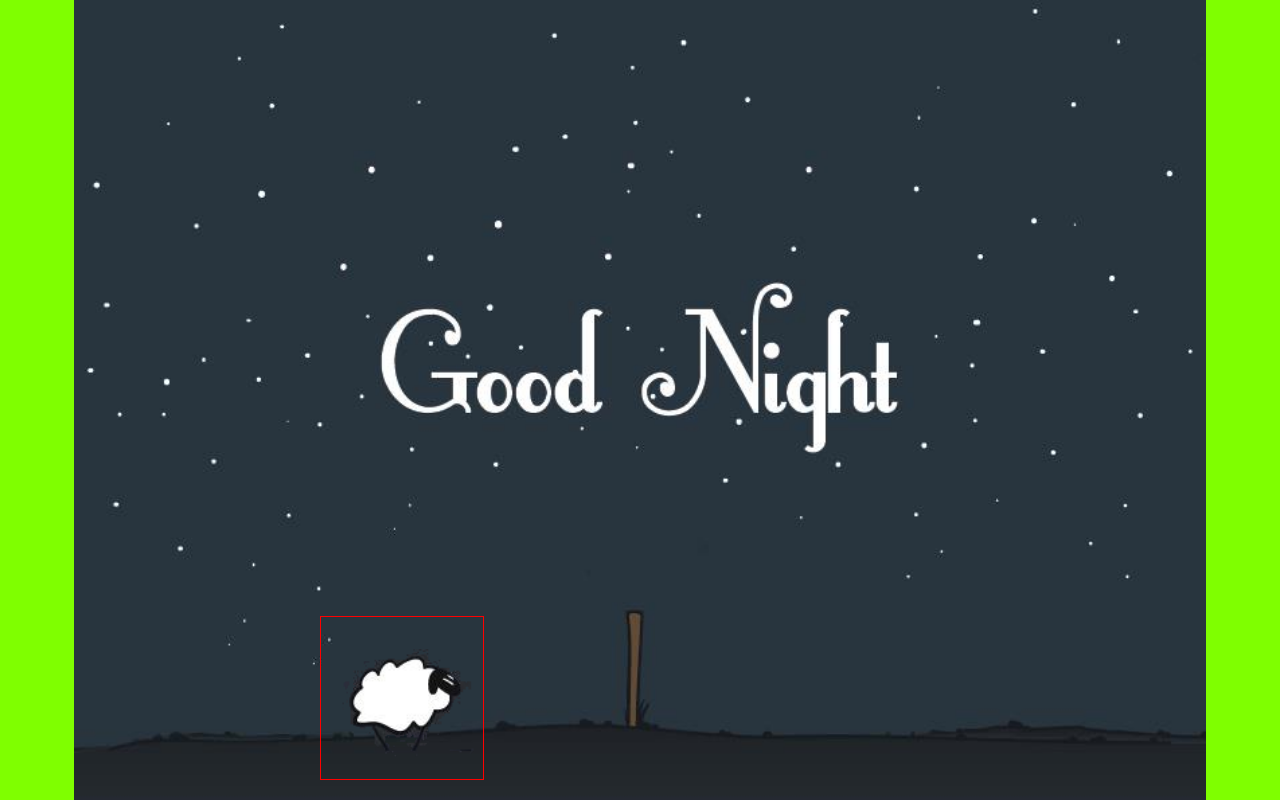
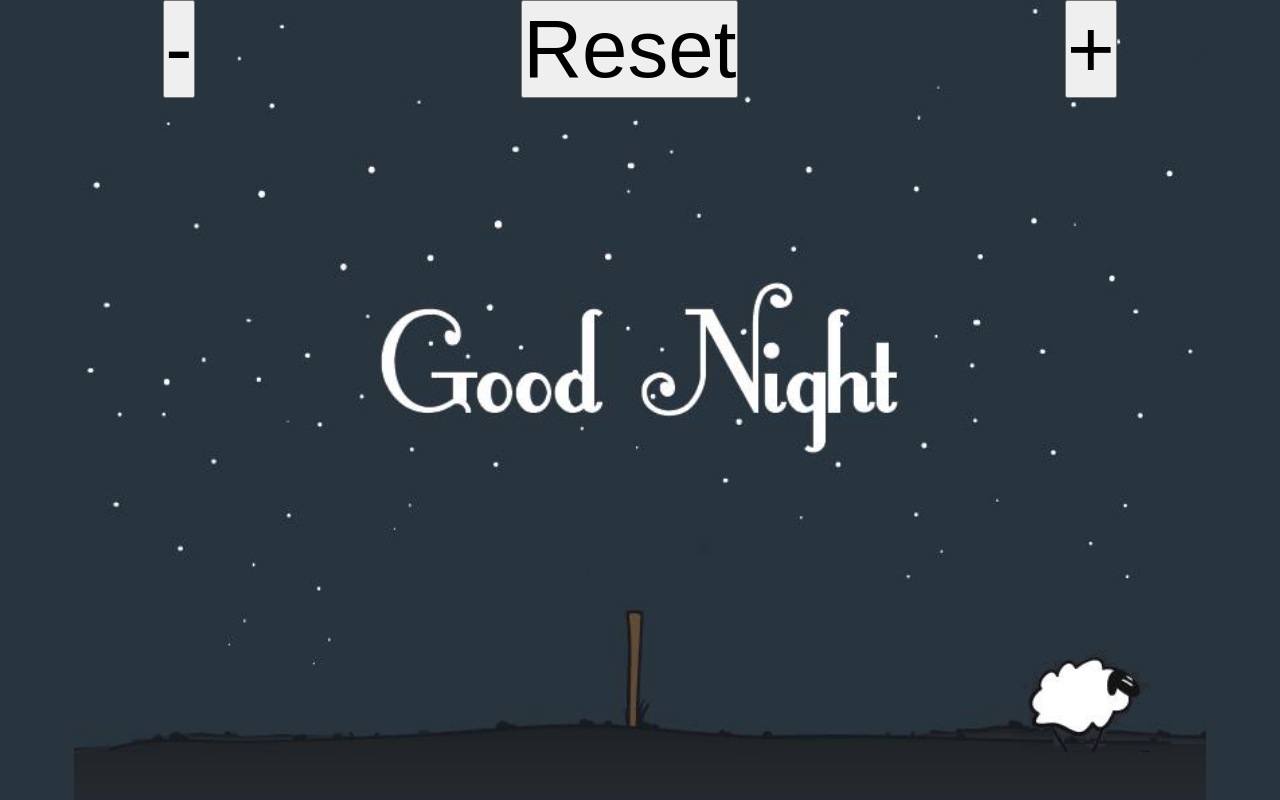
Before and after one commit to boobaGreen/Counter, a plain HTML site: page index.html in a window 1280 px wide. Drawn offline with Linux system fonts and the light colour scheme.

Commit message:
accenno_bottoni

```diff
--- a/assets/js/index.js
+++ b/assets/js/index.js
@@ -3,8 +3,11 @@ let Border_Top;
 let Border_Left;
 let Small_H;
 let Small_W;
-let canvasSheep = document.getElementById("canvasSheep");
-const ctx = document.getElementById("canvasSheep").getContext("2d");
+let newBtna;
+let newBtnb;
+let newBtnc;
+let primoGiro = true;
+
 const img = new Image(); // Create new img element
 img.src = "/assets/img/pecorelle_t.png";
 let CanvasWidth;
@@ -24,15 +27,13 @@ function sleep(ms) {
 }
 
 function drawSheep() {
+  let canvasSheep = document.getElementById("canvasSheep");
+  const ctx = document.getElementById("canvasSheep").getContext("2d");
   const img = new Image();
   const offSetRiga = 0;
   const offSetColonna = PositionSheepFrameSheetSelect[actualFrame];
   img.onload = () => {
-    console.log(CanvasHeight);
-    console.log(CanvasWidth);
-
     ctx.clearRect(0, 0, canvasSheep.width, canvasSheep.height);
-
     canvasSheep.style.position = "absolute";
     canvasSheep.style.bottom = SheepPositionActualBottom + "px";
     canvasSheep.style.left = SheepPositionActualLeft + "px";
@@ -50,12 +51,45 @@ function drawSheep() {
     );
   };
   img.src = "/assets/img/pecorelle_t.png";
-  actualFrame++;
+
+  if (actualFrame > 4) {
+    SheepPositionActualBottom = 20; // da mettre calcolo
+  }
 }
+function drawBtn() {
+  // let btn = document.createElement("button");
+  // btn.innerText = "Inc";
+  // document.body.appendChild(btn);
 
+  let fs = Math.round((W / 250) * 10) / 10;
+  if (primoGiro) {
+    newBtna = document.createElement("button");
+    newBtna.id = "btnDec";
+    newBtna.innerText = "-";
+    newBtna.className = "btnact";
+    document.querySelector("#dec").appendChild(newBtna);
+    newBtnb = document.createElement("button");
+    newBtnb.id = "btnRst";
+    newBtnb.innerText = "Reset";
+    newBtnb.className = "btnact";
+    document.querySelector("#rst").appendChild(newBtnb);
+    newBtnc = document.createElement("button");
+    newBtnc.className = "btnact";
+    newBtnc.id = "btnInc";
+    newBtnc.innerText = "+";
+    document.querySelector("#inc").appendChild(newBtnc);
+    primoGiro = false;
+  }
+
+  newBtna.style.fontSize = fs + "rem";
+
+  newBtnb.style.fontSize = fs + "rem";
+
+  newBtnc.style.fontSize = fs + "rem";
+}
 function windowResize() {
-  H = document.getElementById("design-area").clientHeight; // la dimensione senza barre page-up/dw
-  W = document.getElementById("design-area").clientWidth;
+  H = document.getElementById("designArea").clientHeight; // la dimensione senza barre page-up/dw
+  W = document.getElementById("designArea").clientWidth;
   console.log("Big_H :", H);
   console.log("Big_W :", W);
 
@@ -67,7 +101,6 @@ function windowResize() {
     Border_Top = Math.trunc((H - Small_H) / 2);
     Border_Left = 0;
   } else {
-    Bordi_Top = false;
     Border_Top = 0;
     Small_W = Math.trunc(RATIO_BKGR * H);
     Small_H = H;
@@ -77,10 +110,10 @@ function windowResize() {
   console.log("Small_W :", Small_W);
   console.log("Border-Top: ", Border_Top);
   console.log("Border-Left: ", Border_Left);
-  document.getElementById("paint-area").style.width = Small_W + "px";
-  document.getElementById("paint-area").style.height = Small_H + "px";
-  // div posizionao rimane un piccolo glitch ogni tanto con refresh passa tutto
-  var d = document.getElementById("paint-area");
+  document.getElementById("paintArea").style.width = Small_W + "px";
+  document.getElementById("paintArea").style.height = Small_H + "px";
+
+  var d = document.getElementById("paintArea");
   d.style.position = "absolute";
   d.style.left = Border_Left + "px";
   d.style.top = Border_Top + "px";
@@ -93,26 +126,28 @@ function windowResize() {
 
   console.log(CanvasHeight);
   console.log(CanvasWidth);
+  let fs = Math.round((W / 250) * 10) / 10;
   drawSheep();
+  drawBtn();
 }
 
 async function init() {
   window.addEventListener("resize", windowResize);
   windowResize();
 
-  for (let i = 1; i < 9; i++) {
-    await sleep(2000);
+  for (let i = 0; i < 8; i++) {
+    actualFrame++;
+    await sleep(500);
     if (actualFrame == 0) {
-      SheepPositionActualBottom = 300;
+      windowResize();
     } else {
+      if (actualFrame == 4) {
+        SheepPositionActualBottom = Small_H / 5;
+      }
       SheepPositionActualLeft = actualFrame * (Small_W / 10) + 20;
     }
-    //SheepPositionActualLeft = actualFrame * CanvasWidth + CanvasWidth;
-    if (actualFrame < 8) {
-    } else {
-    }
 
-    drawSheep();
+    windowResize();
   }
 }
 window.onload = init;
--- a/assets/js/indexold.js
+++ /dev/null
@@ -1,60 +0,0 @@
-let cw;
-let ch;
-let sheep_x = 20 + "px";
-let sheep_y = 50 + "px";
-let frameWidth = 120;
-let frameHeight = 120;
-let canvas;
-let ctx;
-
-function letresize() {
-  let w = window.innerWidth;
-  let h = window.innerHeight;
-  h1 = Math.trunc((h / 100) * 98);
-  w1 = Math.trunc(h * 1.42);
-  let div = document.getElementById("area-disegno");
-  div.style.height = h1 + "px";
-  div.style.width = w1 + "px";
-  div.style.border = "2px dotted red";
-  let cw = Math.trunc(w1 / 5);
-  let ch = Math.trunc(h1 / 5);
-
-  canvas.width = ch;
-  canvas.height = ch;
-  console.log("cw", cw);
-  console.log("ch", ch);
-  canvas.style.left = sheep_x;
-  canvas.style.bottom = sheep_y;
-  canvas.style.position = "absolute";
-}
-
-function drawImageActualSize() {
-  let row = 0;
-  let column = 0;
-
-  img.addEventListener("load", function () {
-    ctx.drawImage(
-      image,
-      column * frameWidth,
-      row * frameHeight,
-      frameWidth,
-      frameHeight,
-      0,
-      0,
-      frameWidth,
-      frameHeight
-    );
-  });
-}
-
-canvas = document.getElementById("canvas");
-ctx = canvas.getContext("2d");
-
-let image = new Image(); // Using optional size for image
-// Draw when image has loaded
-
-// Load an image of intrinsic size 300x227 in CSS pixels
-image.src = "/assets/img/pecorelle.png";
-
-window.addEventListener("resize", letresize);
-letresize();
--- a/assets/sass/_base.scss
+++ b/assets/sass/_base.scss
@@ -1,5 +1,5 @@
 // COLOR VARIABLES
-$color-background-night: rgb(40, 53, 62);
+$color-background-night: #28353e;
 
 *,
 *::before,
@@ -8,8 +8,11 @@ $color-background-night: rgb(40, 53, 62);
   padding: 0;
   box-sizing: inherit;
 }
-
+html {
+  font-size: 100%;
+}
 body {
+  box-sizing: border-box;
   background-color: $color-background-night;
   height: 100vh;
 }
--- a/assets/sass/_design-area.scss
+++ b/assets/sass/_designArea.scss
@@ -1,11 +1,7 @@
-.design-area {
-  font-size: 1;
-  position: absolute;
+.designArea {
   height: 100%;
   width: 100%;
   margin: 0 auto;
-
-  background-color: chartreuse;
 
   background-image: url("/assets/img/background.png");
   background-repeat: no-repeat;
@@ -13,3 +9,16 @@
   background-size: contain;
   background-position: center;
 }
+.act {
+  display: flex;
+  flex-direction: row;
+  flex-wrap: nowrap;
+  justify-content: space-around;
+  align-items: center;
+  position: relative;
+}
+
+#divcmd {
+  position: absolute;
+  height: 100%;
+}
--- a/assets/sass/_paint-area.scss
+++ b/assets/sass/_paintArea.scss
@@ -1,5 +1,7 @@
-.paint-area {
+.paintArea {
   background-color: transparent;
+  width: 200px;
+  height: 200px;
 }
 
 .CanvasSheep {
--- a/assets/sass/main.scss
+++ b/assets/sass/main.scss
@@ -1,3 +1,3 @@
 @import "base";
-@import "design-area";
-@import "paint-area";
+@import "designArea";
+@import "paintArea";
--- a/index.html
+++ b/index.html
@@ -10,13 +10,15 @@
     <title>Counter</title>
   </head>
   <body id="body">
-    <div class="design-area" id="design-area">
-      <div class="paint-area" id="paint-area">
-        <canvas
-          id="canvasSheep"
-          class="canvasSheep"
-          style="border: 1px solid red"
-        ></canvas>
+    <div class="designArea" id="designArea">
+      <div id="act" class="act">
+        <div class="divcmd" id="dec"></div>
+        <div class="divcmd" id="rst"></div>
+        <div class="divcmd" id="inc"></div>
+      </div>
+      <div class="paintArea" id="paintArea">
+        <canvas id="canvasSheep" class="canvasSheep"></canvas>
+        <!-- style="border: 1px solid red" -->
       </div>
     </div>
     <script src="/assets/js/index.js"></script>
```
Also changed, not shown: assets/css/main.css, note.txt (added), 1 other file.
